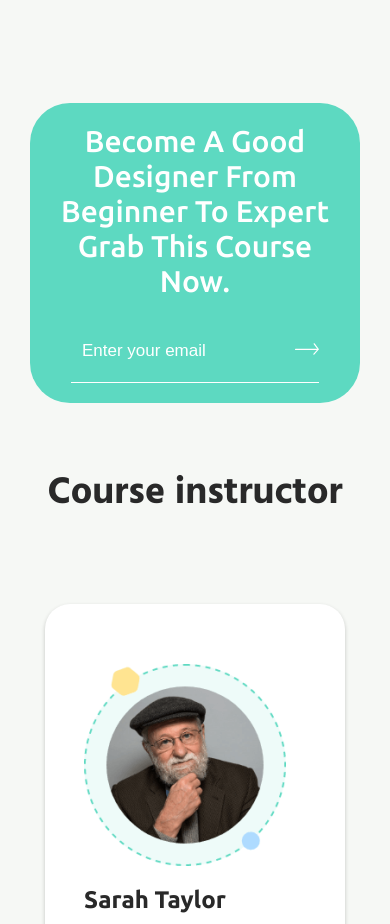
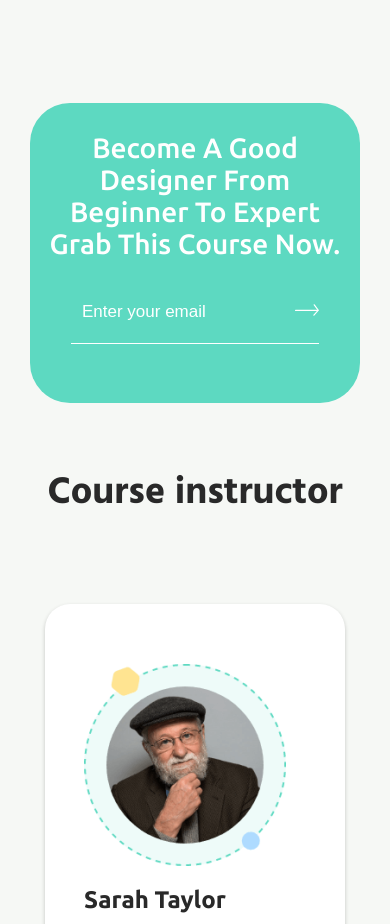
Before and after one commit to front-end-by-rimantas/41-grupe-portfolio-docland, a website: page index.html in a window 390 px wide. Shown: the part 5700-6624 px from the top of the page. Drawn offline with Linux system fonts and the light colour scheme.

Commit message:
form responsive 320 fix

```diff
--- a/css/components/form.css
+++ b/css/components/form.css
@@ -94,3 +94,14 @@ FIXED!!
     }
 
 }
+
+@media(max-width:400px) {
+
+    .span-background {
+        margin-bottom:30px;
+    }
+
+    .course-form h2{
+        font-size:28px;
+    }
+}
```
